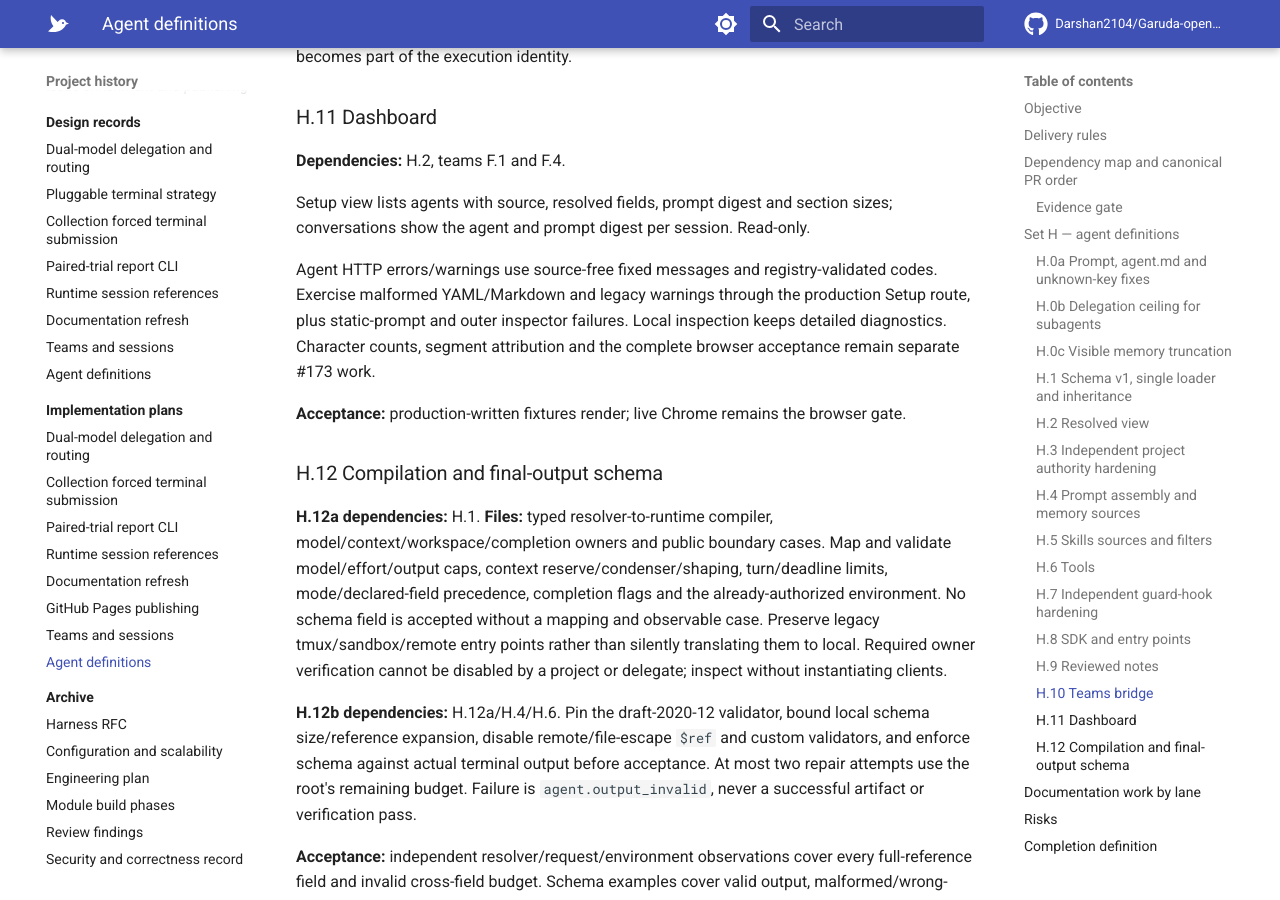
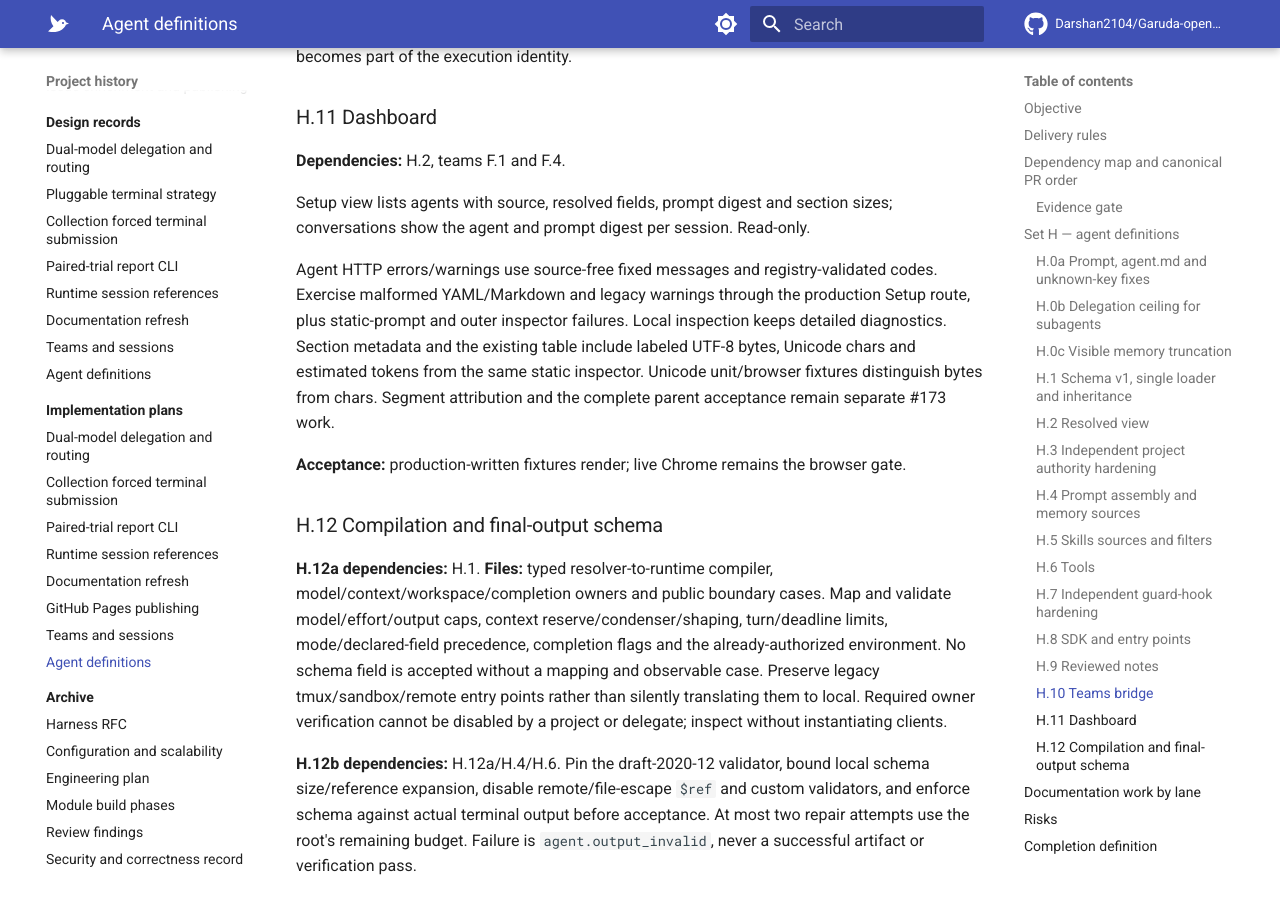
Before and after one commit to Darshan2104/Garuda-openagent, an MkDocs documentation site: the page built from docs/plans/2026-10-01-agent-definitions-implementation.md, in a window 1280 px wide and 900 px high, scrolled down 9452 px. Built offline with MkDocs 1.6.1 and Material for MkDocs 9.7.7, drawn with Linux system fonts in a browser that asks for light colours; comment, search, counter and statistics services are not loaded.

Commit message:
fix(dashboard): expose and label prompt section metrics

```diff
--- a/docs/plans/2026-10-01-agent-definitions-implementation.md
+++ b/docs/plans/2026-10-01-agent-definitions-implementation.md
@@ -381,8 +381,10 @@
 Agent HTTP errors/warnings use source-free fixed messages and registry-validated
 codes. Exercise malformed YAML/Markdown and legacy warnings through the
 production Setup route, plus static-prompt and outer inspector failures. Local
-inspection keeps detailed diagnostics. Character counts, segment attribution and
-the complete browser acceptance remain separate #173 work.
+inspection keeps detailed diagnostics. Section metadata and the existing table
+include labeled UTF-8 bytes, Unicode chars and estimated tokens from the same
+static inspector. Unicode unit/browser fixtures distinguish bytes from chars.
+Segment attribution and the complete parent acceptance remain separate #173 work.
 
 **Acceptance:** production-written fixtures render; live Chrome remains the
 browser gate.
--- a/garuda/interfaces/web/static/views_sessions.js
+++ b/garuda/interfaces/web/static/views_sessions.js
@@ -426,7 +426,10 @@
       return '<tr class="agent-row" data-agent="' + esc(a.qualified || a.name) + '"><td>' + esc(a.qualified || a.name) +
         '</td><td colspan="5"><span class="pill failed">cannot resolve</span> ' + esc(a.error) + "</td></tr>";
     }
-    var sections = (a.sections || []).map(function (s) { return esc(s.section) + " " + esc(fmt.tokens(s.tokens)); }).join(", ");
+    var sections = (a.sections || []).map(function (s) {
+      return esc(s.section) + " " + esc(fmt.tokens(s.bytes)) + " bytes / " + esc(fmt.tokens(s.chars)) +
+        " chars / " + esc(fmt.tokens(s.tokens)) + " estimated tokens";
+    }).join(", ");
     var fields = (a.fields || []).map(function (f) {
       return "<li><code>" + esc(f.path) + "</code> = " + esc(f.value) + ' <span class="stat-sub">(' + esc(f.source) + ")</span></li>";
     }).join("");
```
Also changed, not shown: .context/decisions.md (+10 -0 lines), docs/MODULES.md (+1 -1 lines), docs/design/2026-10-01-agent-definitions-design.md (+2 -0 lines), docs/development/browser-checks.md (+1 -1 lines), docs/guides/web-dashboard.md (+2 -1 lines), 4 other files.
